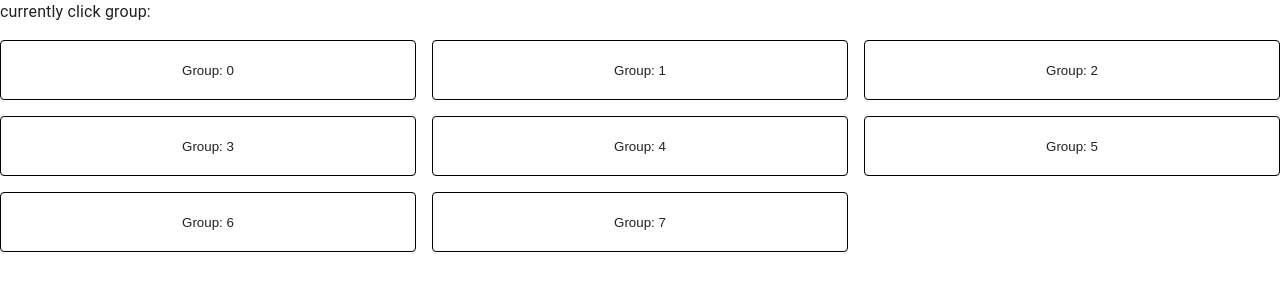
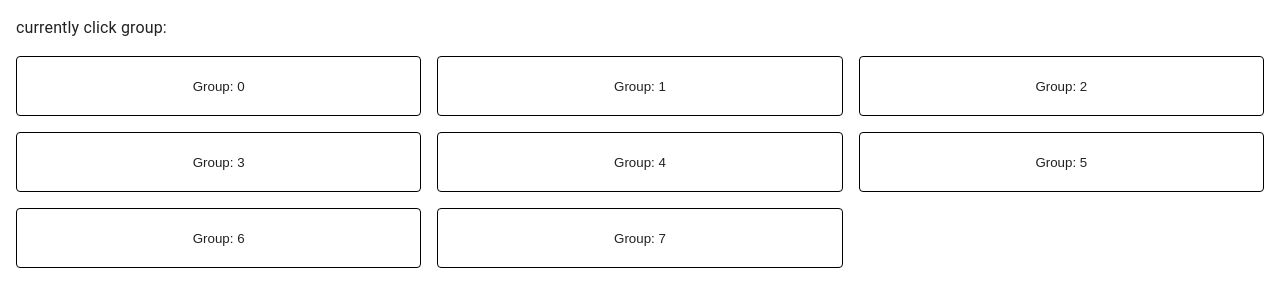
Before and after one commit to tzynwang/react-accordion-like-tags-group, a React (Create React App) app: page / in a window 1280 px wide. Shown: the top 306 px of the page. Built offline with nearby package versions, Linux system fonts and the light colour scheme.

Commit message:
[feat] add padding for TagGroups

```diff
--- a/src/components/App/index.tsx
+++ b/src/components/App/index.tsx
@@ -1,12 +1,15 @@
 import React, { memo } from 'react';
 import CssBaseline from '@mui/material/CssBaseline';
+import Box from '@mui/material/Box';
 import TagGroups from '@Components/Common/TagGroups';
 
 function App(): React.ReactElement {
   /* Main */
   return (
     <CssBaseline>
-      <TagGroups />
+      <Box p={2}>
+        <TagGroups />
+      </Box>
     </CssBaseline>
   );
 }
```
